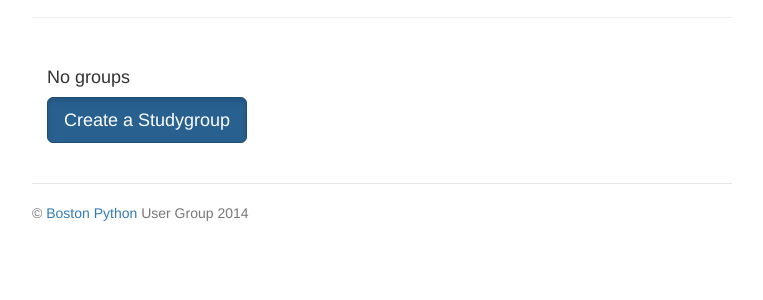
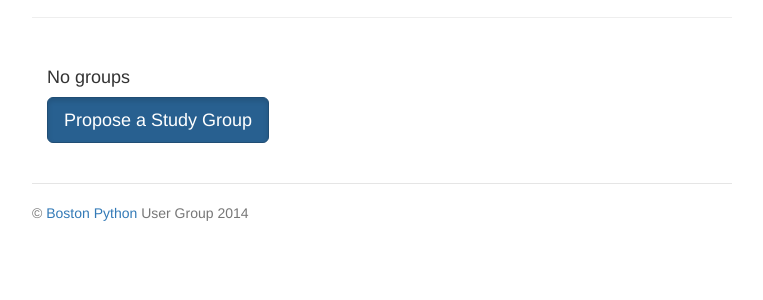
Before and after one commit to BostonPython/studygroup, a Flask app: page /groups in a window 1280 px wide. Shown: the part 162-462 px from the top of the page, without its empty margins (258-1021 px from the left). Run offline with Flask 2, Linux system fonts and the light colour scheme; the visitor is signed in with stand-in values (Sample User, id 1); data comes from the database, SQL or seed files in the repository; data that the repository does not hold is empty; some libraries are stand-ins or nearby versions.

Commit message:
Nibbling around the edges.

```diff
--- a/studygroup/templates/groups.html
+++ b/studygroup/templates/groups.html
@@ -36,7 +36,7 @@
                     <h4>No groups</h4>
                     <a href="{{ url_for('new_group') }}"
                        class="btn btn-primary btn-lg active"
-                       role="button">Create a Studygroup</a>
+                       role="button">Propose a Study Group</a>
                 {% endfor %}
             </div>
         </div>
--- a/studygroup/views.py
+++ b/studygroup/views.py
@@ -25,12 +25,12 @@ def show_groups():
     g.groups = Group.all_with_memberships()
     return render_template('groups.html')
 
-@app.route('/show_group/<id>')
+@app.route('/group/<id>')
 def show_group(id):
     g.group = Group.query.filter_by(id=id).first()
     return render_template('show_group.html')
 
-@app.route('/new_group', methods=('GET', 'POST'))
+@app.route('/group/new', methods=('GET', 'POST'))
 def new_group():
     form = GroupForm()
     if form.validate_on_submit():
```
